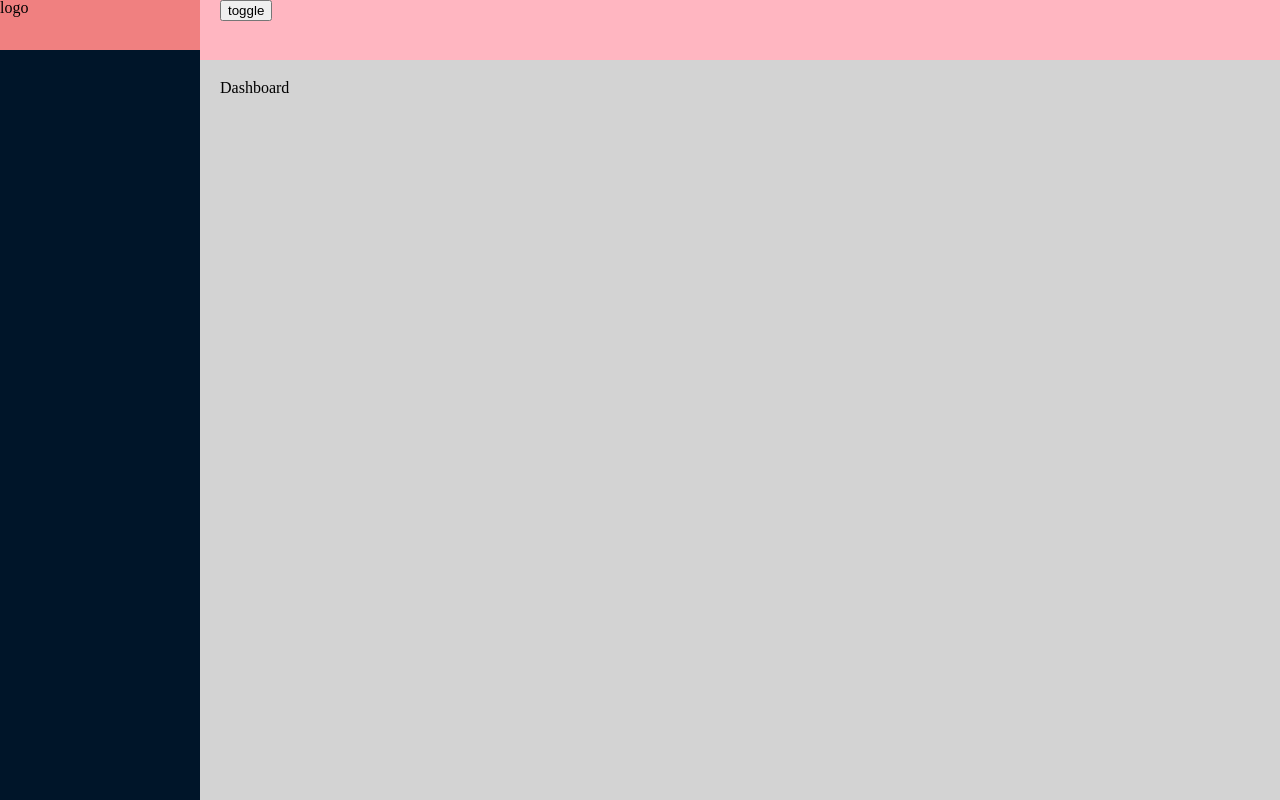
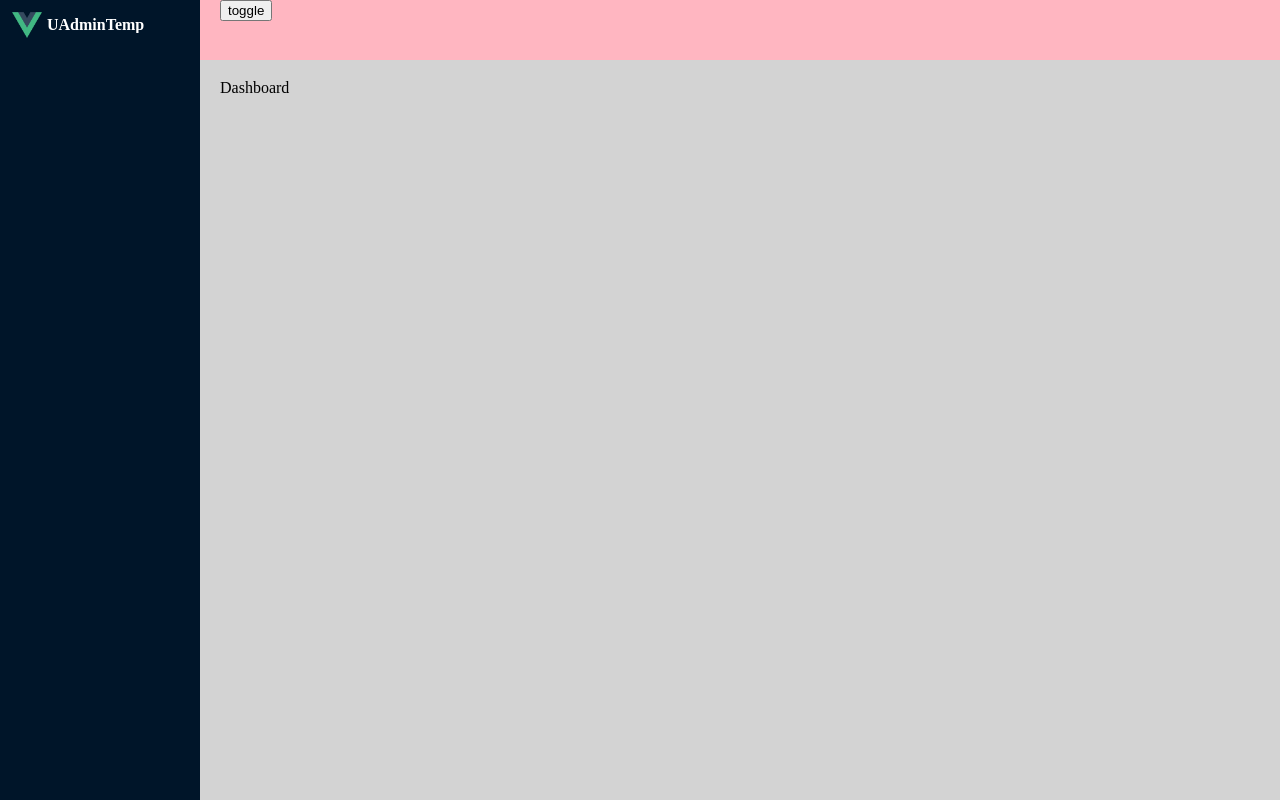
Before and after one commit to ian373/u-admin-template, a Vue app: page /dashboard in a window 1280 px wide. Both pictures are taken after a click on the button "登录". Built offline with nearby package versions, Linux system fonts and the light colour scheme.

Commit message:
feat(sider): sider部分完成

```diff
--- a/src/layout/sider/Logo.vue
+++ b/src/layout/sider/Logo.vue
@@ -1,17 +1,56 @@
 <template>
-  <div class="logo-box">logo</div>
+  <div
+    class="logo-box"
+    :class="appStore.menuCollapse ? 'collapse' : ''"
+    @click="goHome"
+  >
+    <img src="@/assets/logo.png" alt="" />
+    <span v-if="!appStore.menuCollapse">UAdminTemp</span>
+  </div>
 </template>
 
+<script setup lang="ts">
+import { useRouter } from "vue-router";
 
-<script setup lang='ts'>
+import { useAppStore } from "@/store/app";
 
+const appStore = useAppStore();
+const router = useRouter();
 
+const goHome = () => {
+  if (router.currentRoute.value.path !== "/dashboard") {
+    router.push("/dashboard");
+  }
+};
 </script>
 
+<style scoped lang="scss">
+@import "./const.scss";
+.logo-box {
+  width: 200px;
+  height: 50px;
+  display: flex;
+  align-items: center;
+  background-color: $mBgColor;
+  cursor: pointer;
+  //动画函数和elment的动画函数不一样，不能完全拟合
+  transition: all 0.3s cubic-bezier(0.645, 0.045, 0.355, 1);
 
-<style scoped lang='scss'>
-.logo-box {
-  height: 50px;
-  background-color: lightcoral;
+  padding-left: 12px;
+  img {
+    width: 30px;
+    height: 30px;
+  }
+  span {
+    padding-left: 5px;
+    transition: all 0.3s ease;
+    overflow: hidden;
+    color: #fff;
+    font-size: 16px;
+    font-weight: 700;
+  }
+}
+.logo-box.collapse {
+  width: 56px;
 }
 </style>
--- a/src/layout/sider/SideMenu.vue
+++ b/src/layout/sider/SideMenu.vue
@@ -4,7 +4,7 @@
     class="menu-box"
     :default-active="$route.path"
     :collapse="appStore.menuCollapse"
-    :collapse-transition="false"
+    :collapse-transition="true"
     :unique-opened="appStore.menuUniqueOpen"
   >
     <MenuItemVue :menu-data="userStore.routes" />
--- a/src/layout/sider/index.vue
+++ b/src/layout/sider/index.vue
@@ -13,10 +13,11 @@ import SideMenuVue from "./SideMenu.vue";
 </script>
 
 <style scoped lang="scss">
+@import "./const.scss";
 .side-box {
   height: 100%;
+  background-color: $mBgColor;
   .el-scrollbar {
-    background-color: #001529; // 这个需要和sideMenu的颜色一至
     height: calc(100% - 50px); // 减去logovue的高度
   }
 }
```
